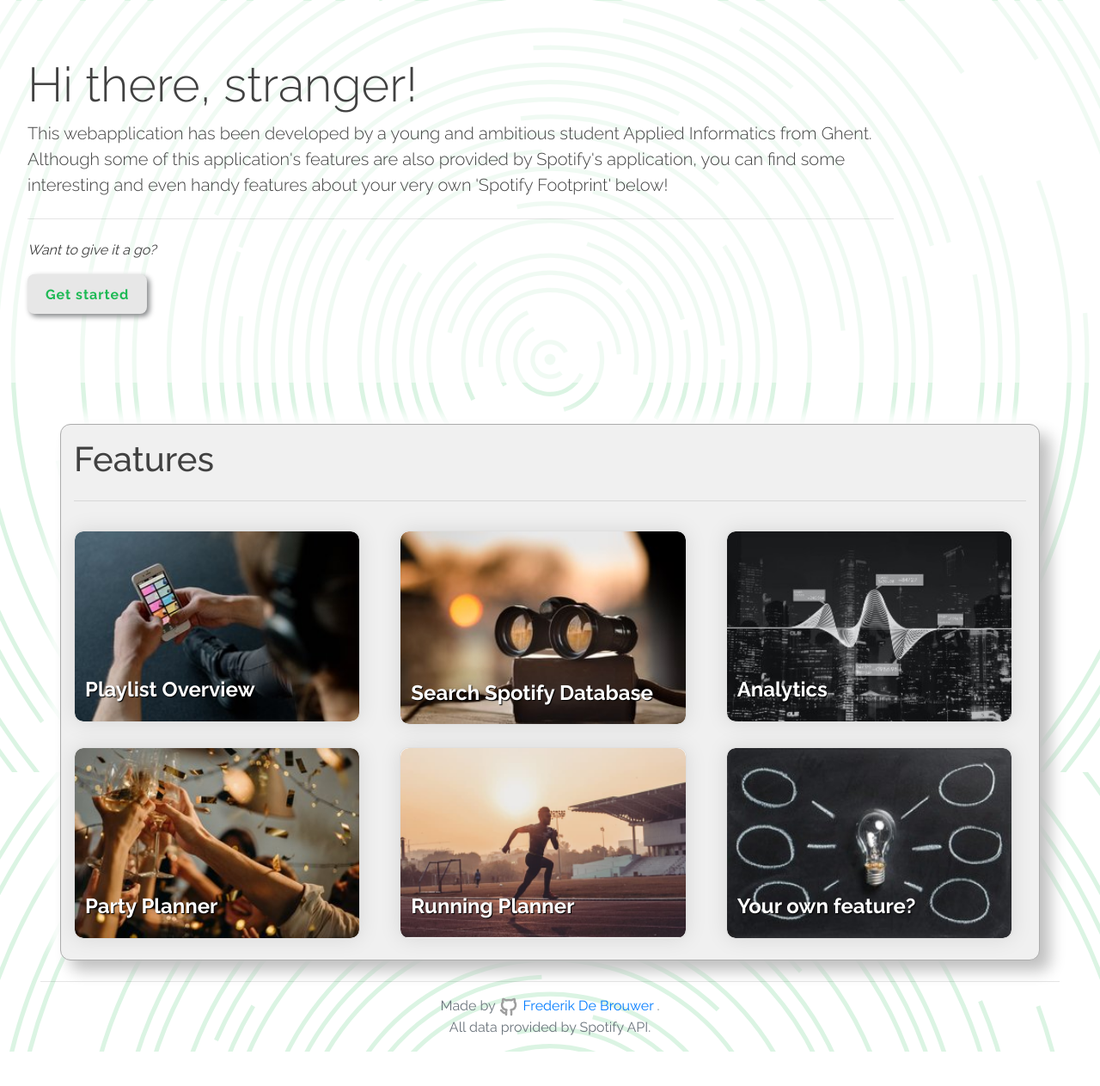
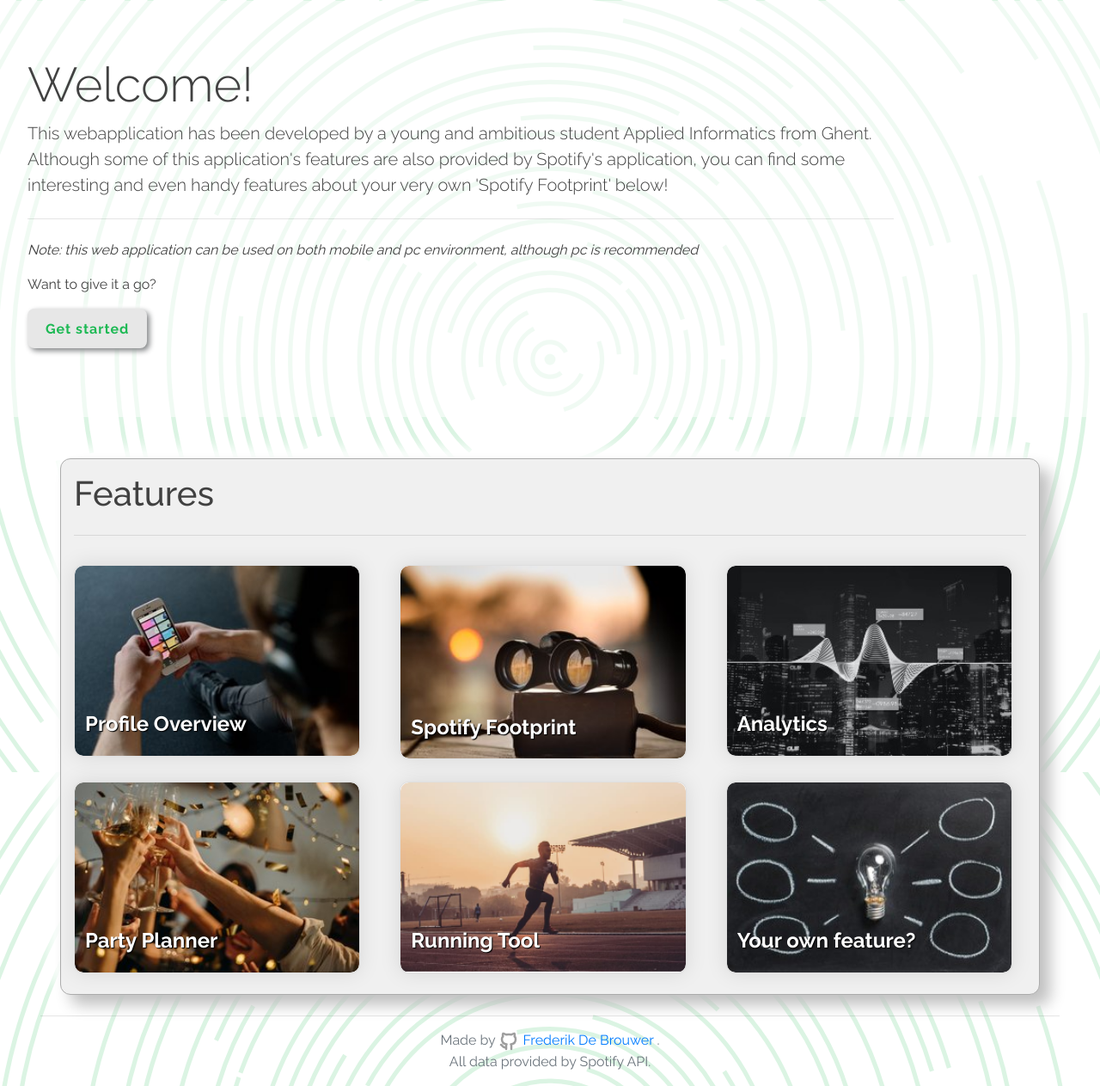
Before and after one commit to Gen1a/My-Spotify-Statistics, a Flask app: page / in a window 1280 px wide. Shown: the part 62-1325 px from the top of the page at 86% size. Before the commit the page ends 1285 px from the top, so only its background shows below. Run offline with Flask 2, Linux system fonts and the light colour scheme; some libraries are stand-ins or nearby versions.

Commit message:
Replaced lorem ipsums

```diff
--- a/templates/index.html
+++ b/templates/index.html
@@ -8,14 +8,15 @@
 <div class="jumbotron">
     <div class="row">
         <div class="col-12 col-md-10">
-            <h1 class="display-4">Hi there, stranger!</h1>
+            <h1 class="display-4">Welcome!</h1>
             <p class="lead">
                 This webapplication has been developed by a young and ambitious student Applied Informatics
                 from Ghent. Although some of this application's features are also provided by Spotify's application,
                 you can find some interesting and even handy features about your very own 'Spotify Footprint' below!
             </p>
             <hr class="my-4" />
-            <p class="lead"><em><small>Want to give it a go?</small></em></p>
+            <p class="lead"><em><small>Note: this web application can be used on both mobile and pc environment, although pc is recommended</small></em></p>
+            <p class="lead"><small>Want to give it a go?</small></p>
             <p>
                 <a class="btn" href="{{ url_for("login") }}">Get started</a>
             </p>
@@ -34,20 +35,19 @@
         <div class="col-lg-4">
             <div class="card card-index mb-3 mr-3">
                 <img src="{{ url_for("static", filename="images/playlist.jpg") }}" class="card-img-top" alt="playlist" />
-                <h4 class="card-title">Playlist Overview</h4>
+                <h4 class="card-title">Profile Overview</h4>
                 <p class="card-text">
-                    Lorem ipsum dolor sit amet, consectetur adipiscing elit. Pellentesque ac tincidunt mauris, ut pulvinar justo.
-                    Phasellus tristique volutpat est, ut cursus massa pretium ac. Nam gravida leo quis magna dictum, lobortis convallis orci ornare.
+                    Get a nice overview of your Spotify Profile, eg. your followers, followed artists, saved playlists, saved tracks, recently played tracks...
                 </p>
             </div>
         </div>
         <div class="col-lg-4">
             <div class="card card-index mb-3 mr-3">
                 <img src="{{ url_for("static", filename="images/binoculars.jpg") }}" class="card-img-top" alt="binoculars" />
-                <h4 class="card-title">Search Spotify Database</h4>
+                <h4 class="card-title">Spotify Footprint</h4>
                 <p class="card-text">
-                    Lorem ipsum dolor sit amet, consectetur adipiscing elit. Pellentesque ac tincidunt mauris, ut pulvinar justo.
-                    Phasellus tristique volutpat est, ut cursus massa pretium ac. Nam gravida leo quis magna dictum, lobortis convallis orci ornare.
+                    Always wanted to know what your Top Tracks, Top Artists and Top Genres are?
+                    This feature will give you access to all 3, ranging from short term (4 weeks) to long term (all time)!
                 </p>
             </div>
         </div>
@@ -56,8 +56,8 @@
                 <img src="{{ url_for("static", filename="images/analytics2.jpg") }}" class="card-img-top" alt="analytics" />
                 <h4 class="card-title">Analytics</h4>
                 <p class="card-text">
-                    Lorem ipsum dolor sit amet, consectetur adipiscing elit. Pellentesque ac tincidunt mauris, ut pulvinar justo.
-                    Phasellus tristique volutpat est, ut cursus massa pretium ac. Nam gravida leo quis magna dictum, lobortis convallis orci ornare.
+                    This will give you access to both Track Analytics (for a single track) and Playlist Analytics (for one of your saved playlists).
+                    Get deeper insight in a track or playlist's combined audio features like danceability, instrumentalness, liveness, tempo and loudness.
                 </p>
             </div>
         </div>
@@ -69,18 +69,18 @@
                 <img src="{{ url_for("static", filename="images/party.jpg") }}" class="card-img-top" alt="party" />
                 <h4 class="card-title">Party Planner</h4>
                 <p class="card-text">
-                    Lorem ipsum dolor sit amet, consectetur adipiscing elit. Pellentesque ac tincidunt mauris, ut pulvinar justo.
-                    Phasellus tristique volutpat est, ut cursus massa pretium ac. Nam gravida leo quis magna dictum, lobortis convallis orci ornare.
+                    Create a unique playlist which will suit every party guest by combining your guests' top artists' top tracks,
+                    all this in just a few clicks.
                 </p>
             </div>
         </div>
         <div class="col-lg-4">
             <div class="card card-index mb-3 mr-3">
                 <img src="{{ url_for("static", filename="images/running2.png") }}" class="card-img-top" alt="running" />
-                <h4 class="card-title">Running Planner</h4>
+                <h4 class="card-title">Running Tool</h4>
                 <p class="card-text">
-                    Lorem ipsum dolor sit amet, consectetur adipiscing elit. Pellentesque ac tincidunt mauris, ut pulvinar justo.
-                    Phasellus tristique volutpat est, ut cursus massa pretium ac. Nam gravida leo quis magna dictum, lobortis convallis orci ornare.
+                    Struggling to find a playlist which perfectly suits your running tempo?
+                    This tool will create a playlist which consists of songs of roughly the same beats per minute (bpm) in your preferred genre (COMING SOON!)
                 </p>
             </div>
         </div>
@@ -89,8 +89,8 @@
                 <img src="{{ url_for("static", filename="images/lightbulb.jpg") }}" class="card-img-top" alt="lightbulb" />
                 <h4 class="card-title">Your own feature?</h4>
                 <p class="card-text">
-                    Lorem ipsum dolor sit amet, consectetur adipiscing elit. Pellentesque ac tincidunt mauris, ut pulvinar justo.
-                    Phasellus tristique volutpat est, ut cursus massa pretium ac. Nam gravida leo quis magna dictum, lobortis convallis orci ornare.
+                    Got a great idea you've always wanted to put into practice, or some feature you wished some developer at Spotify would build?
+                    Get in touch by clicking the 'Contact' button and hopefully we'll speak to eachother soon to combine our forces!
                 </p>
             </div>
         </div>
--- a/templates/layout.html
+++ b/templates/layout.html
@@ -58,7 +58,7 @@
                     </a>
                     <div class="dropdown-menu dropdown-menu-right" aria-labelledby="navbarDropdownTools">
                         <a class="dropdown-item" href="{{ url_for("partyplanner") }}">Party Planner</a>
-                        <a class="dropdown-item disabled">Running Planner (coming soon)</a>
+                        <a class="dropdown-item disabled">Running Tool (coming soon)</a>
                     </div>
                 </li>
                 <li class="nav-item mr-2"><a class="nav-link" href="https://www.linkedin.com/in/frederik-de-brouwer/" target="_blank">Contact</a></li>
```
